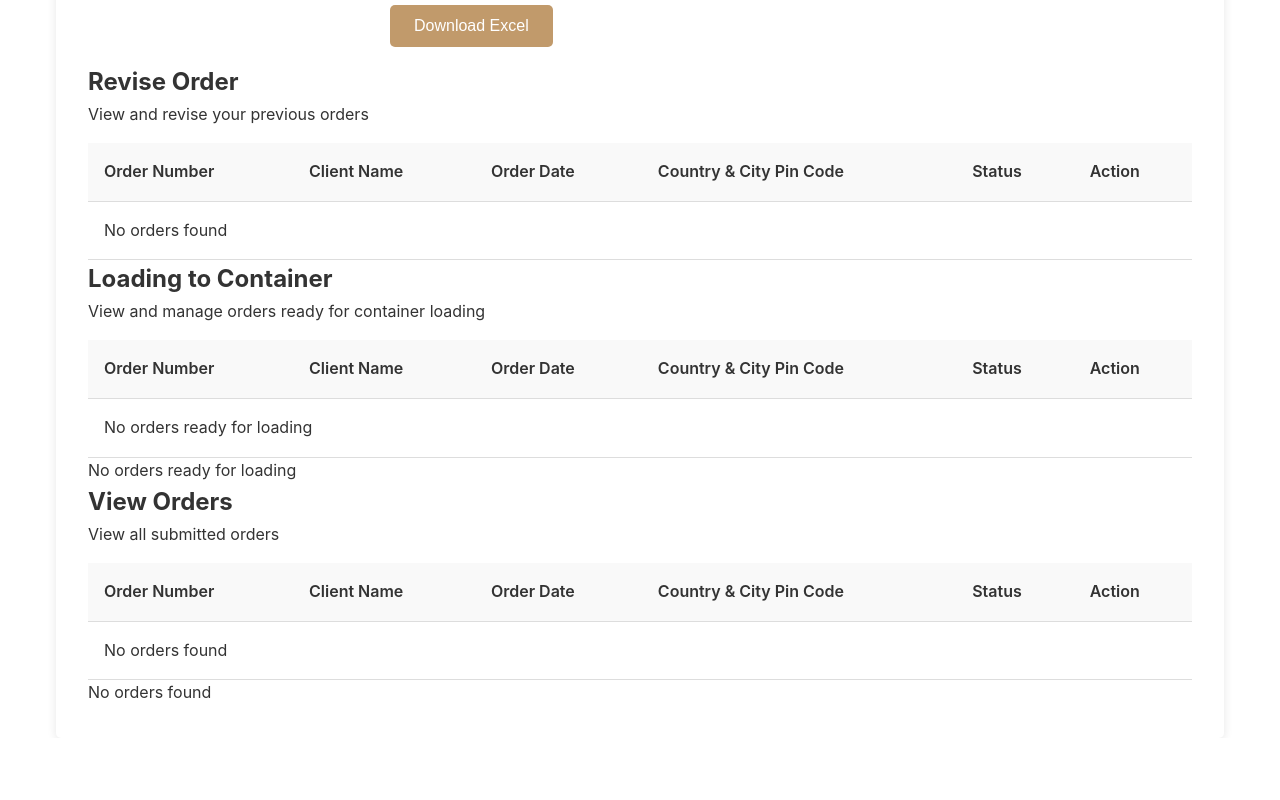
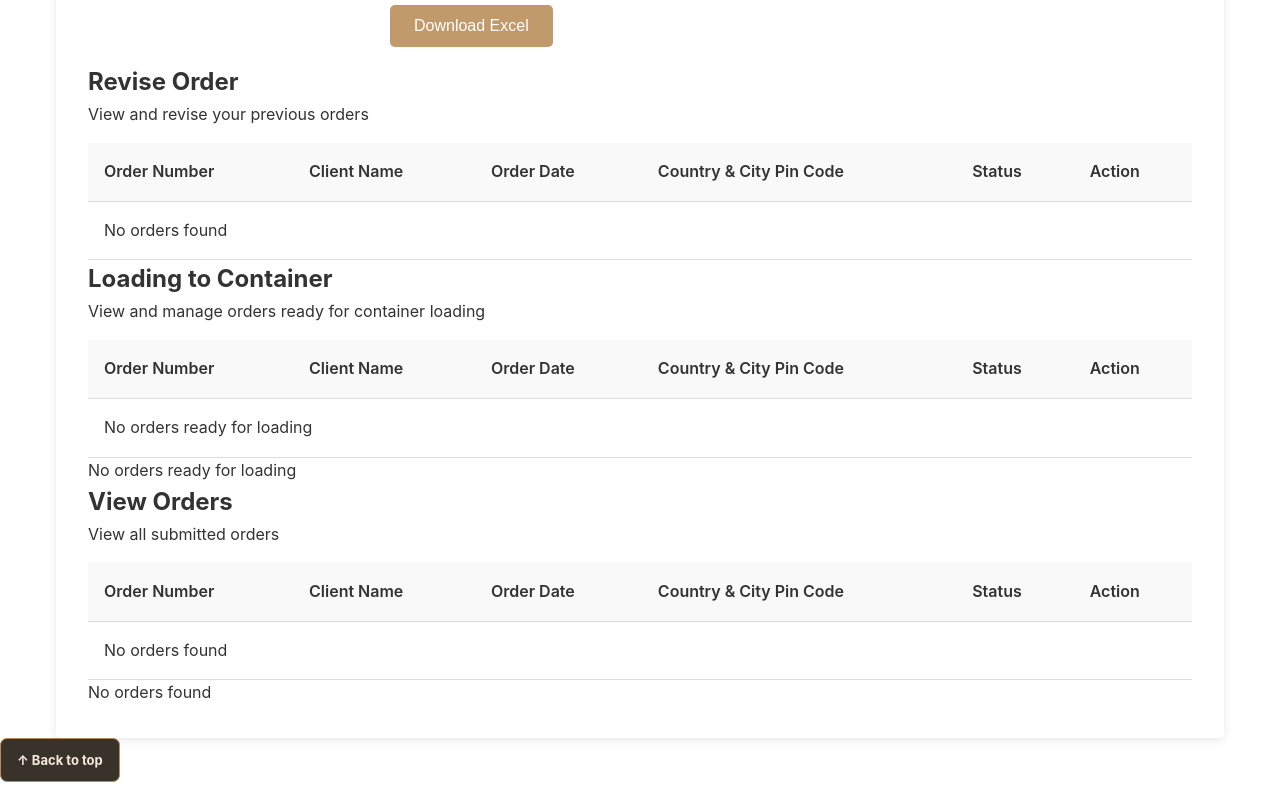
Before and after one commit to juliana1616/gnordmodular-, a plain HTML site: page partner-dashboard.html in a window 1280 px wide. Shown: the part 1531-2331 px from the top of the page. Before the commit the page ends 2269 px from the top, so only its background shows below. Drawn offline with nearby package versions, Linux system fonts and the light colour scheme.

Commit message:
Add accessible footer Back to top link (partner-dashboard.html)

```diff
--- a/partner-dashboard.html
+++ b/partner-dashboard.html
@@ -442,7 +442,7 @@
         }
     </style>
 </head>
-<body>
+<body id="page-top">
     <main class="dashboard-main">
         <div class="container">
             <div class="dashboard-header">
@@ -2959,5 +2959,6 @@
             modal.style.display = 'none';
         }
     </script>
+<div class="page-top-footer" role="navigation" aria-label="Page navigation"><a href="#page-top" class="back-to-top" aria-label="Return to top of page">↑ Back to top</a></div>
 </body>
 </html>
```
